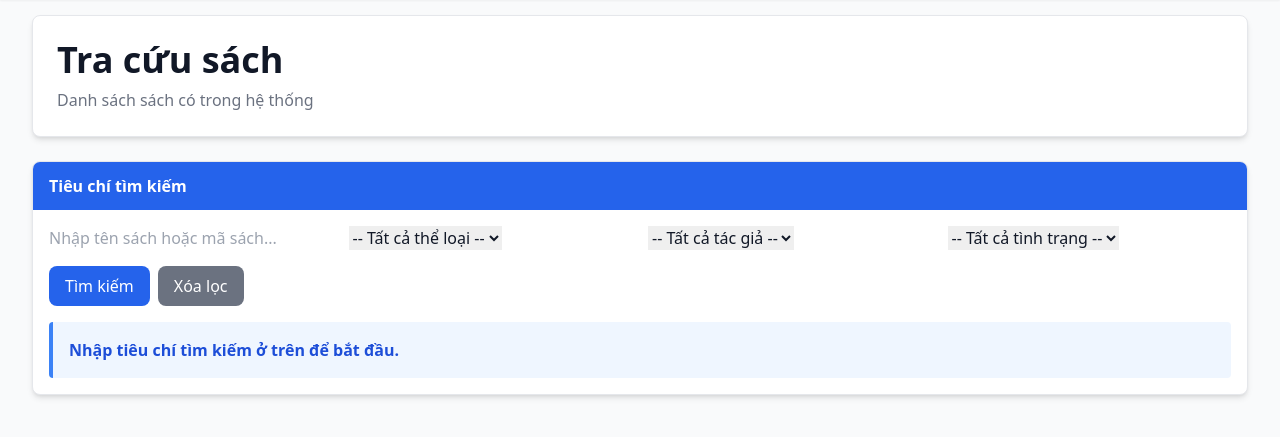
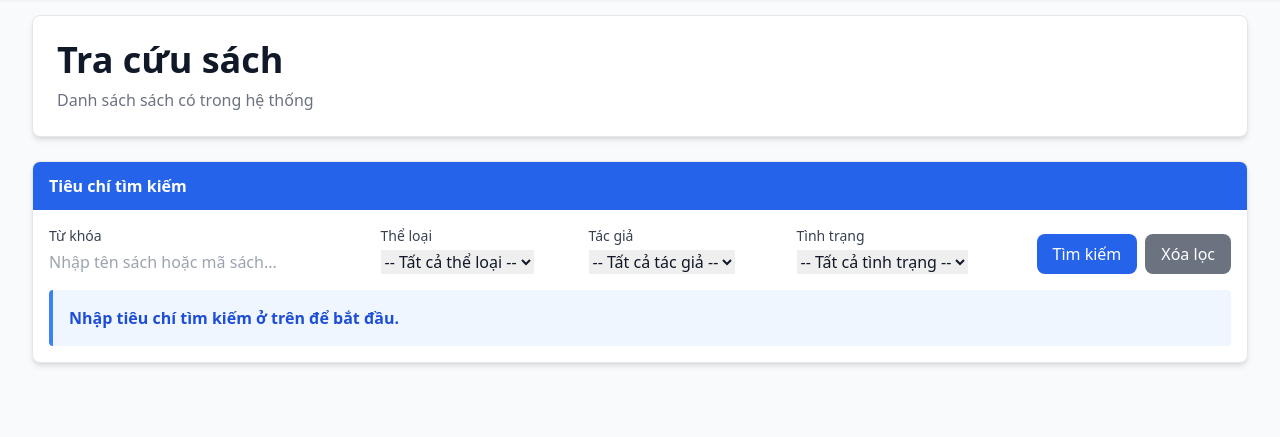
Before and after one commit to WanThinnn/Library-Management-System, a Django app: page /books/search/ in a window 1280 px wide. Shown: the part 81-518 px from the top of the page. Run offline with Django 5.2, Linux system fonts and the light colour scheme; data that the repository does not hold is empty; some libraries are stand-ins or nearby versions.

Commit message:
feat: add UI for listing borrowed and returned books, and book search.

```diff
--- a/src/templates/app/books/book_search.html
+++ b/src/templates/app/books/book_search.html
@@ -26,27 +26,48 @@
     </div>
     <div class="p-4">
         <form method="get">
-            <div class="grid grid-cols-1 md:grid-cols-4 gap-4 mb-4">
-                <div>
+            <div class="flex flex-col lg:flex-row gap-4 items-end">
+                <!-- Search Input - Grows to fill space -->
+                <div class="flex-grow w-full lg:w-auto">
+                    <label class="block text-sm font-medium text-gray-700 dark:text-gray-300 mb-1">
+                        Từ khóa
+                    </label>
                     {{ form.search_text }}
                 </div>
-                <div>
+
+                <!-- Category - Fixed min width -->
+                <div class="w-full lg:w-48">
+                    <label class="block text-sm font-medium text-gray-700 dark:text-gray-300 mb-1">
+                        {{ form.category.label }}
+                    </label>
                     {{ form.category }}
                 </div>
-                <div>
+
+                <!-- Author - Fixed min width -->
+                <div class="w-full lg:w-48">
+                     <label class="block text-sm font-medium text-gray-700 dark:text-gray-300 mb-1">
+                        {{ form.author.label }}
+                    </label>
                     {{ form.author }}
                 </div>
-                <div>
+
+                <!-- Status - Fixed min width -->
+                <div class="w-full lg:w-56">
+                     <label class="block text-sm font-medium text-gray-700 dark:text-gray-300 mb-1">
+                        {{ form.status.label }}
+                    </label>
                     {{ form.status }}
                 </div>
-            </div>
-            <div class="flex flex-wrap gap-2 items-center">
-                <button type="submit" class="bg-blue-600 dark:bg-blue-700 hover:bg-blue-700 text-white font-medium py-2 px-4 rounded-lg transition-colors inline-flex items-center gap-2">
-                    Tìm kiếm
-                </button>
-                <a href="{% url 'book_search' %}" class="bg-gray-500 hover:bg-gray-600 text-white font-medium py-2 px-4 rounded-lg transition-colors inline-flex items-center gap-2">
-                    Xóa lọc
-                </a>
+
+                <!-- Buttons -->
+                <div class="flex gap-2 w-full lg:w-auto mt-2 lg:mt-0">
+                    <button type="submit" class="bg-blue-600 dark:bg-blue-700 hover:bg-blue-700 text-white font-medium py-2 px-4 rounded-lg transition-colors inline-flex items-center gap-2 whitespace-nowrap">
+                        Tìm kiếm
+                    </button>
+                    <a href="{% url 'book_search' %}" class="bg-gray-500 hover:bg-gray-600 text-white font-medium py-2 px-4 rounded-lg transition-colors inline-flex items-center gap-2 whitespace-nowrap">
+                        Xóa lọc
+                    </a>
+                </div>
             </div>
             <!-- Results -->
             {% if total_results > 0 %}
--- a/src/templates/app/borrowing/borrow_book_list.html
+++ b/src/templates/app/borrowing/borrow_book_list.html
@@ -85,7 +85,7 @@
                     </td>
                     <td class="px-4 py-3 text-sm">
                         <div class="text-gray-900 dark:text-gray-100">{{ receipt.reader.reader_name }}</div>
-                        <small class="text-gray-500">({{ receipt.reader.reader_code }})</small>
+                        <small class="text-gray-500">{{ receipt.reader.email }}</small>
                     </td>
                     <td class="px-4 py-3 text-sm">
                         <strong class="text-gray-900 dark:text-gray-100">{{ receipt.book_item.book.book_title.book_title }}</strong>
```
Also changed, not shown: src/templates/app/borrowing/return_book_list.html (+10 -10 lines).
